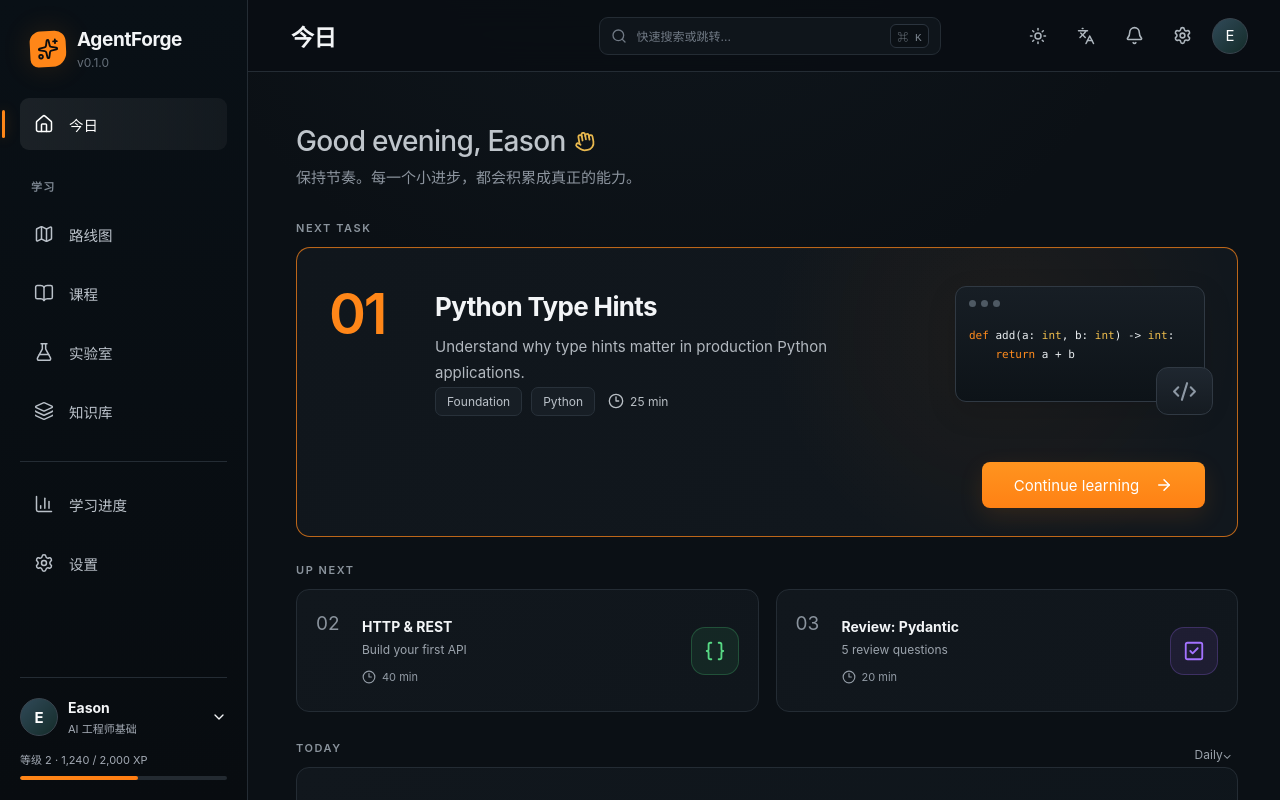
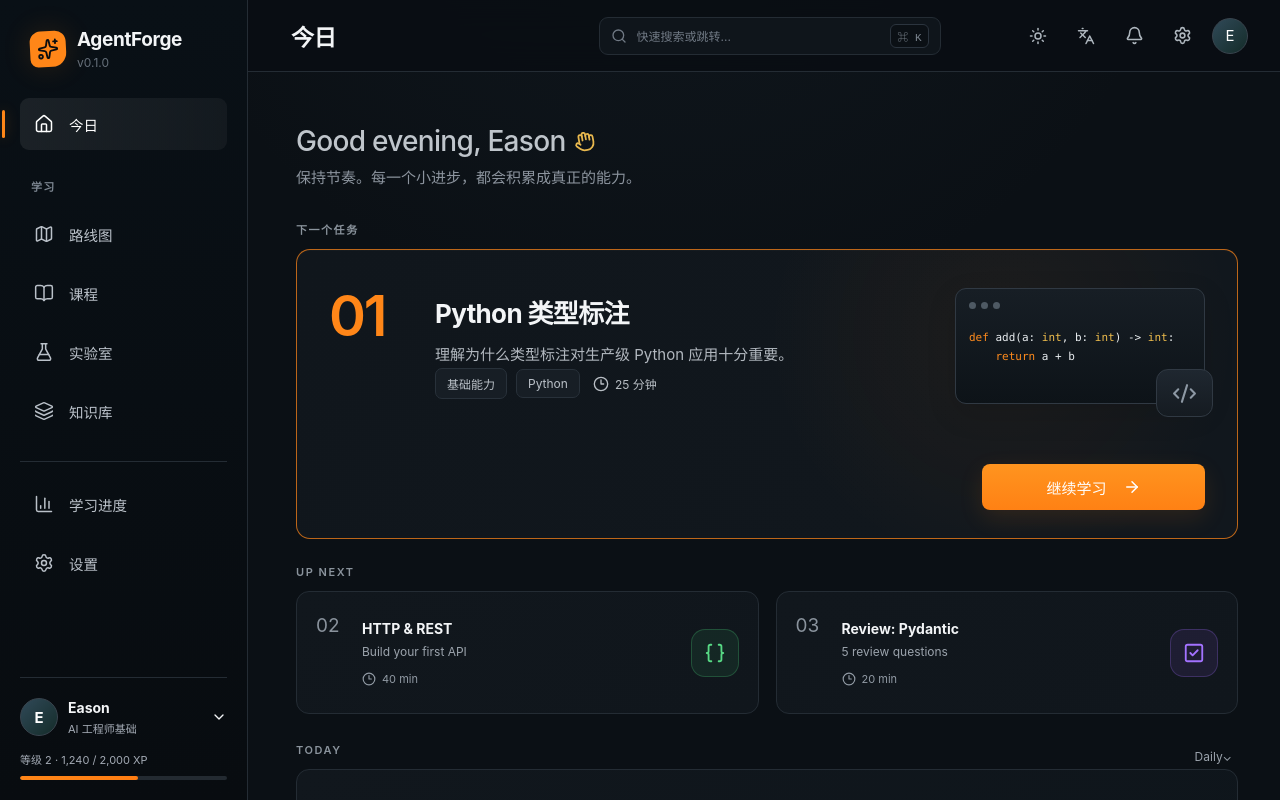
Before and after one commit to LumosMaxima12/AgentForge, a React (Vite) app in the folder apps/desktop/: page /today in a window 1280 px wide. Shown: the top 800 px of the page. Built offline with nearby package versions, Linux system fonts and the light colour scheme; no server answers.

Commit message:
feat: localize next task card

```diff
--- a/apps/desktop/src/features/today/components/NextTaskCard.tsx
+++ b/apps/desktop/src/features/today/components/NextTaskCard.tsx
@@ -1,19 +1,26 @@
 import { ArrowRight, Clock3, Code2 } from "lucide-react";
+import { useI18n } from "../../../i18n/I18nProvider";
 import type { TodayTask } from "../../../types/today";
 
 export function NextTaskCard({ task }: { task: TodayTask }) {
+  const { t } = useI18n();
+  const taskPrefix = `task.${task.id}`;
+
   return (
     <section className="task-section">
-      <div className="section-kicker">NEXT TASK</div>
+      <div className="section-kicker">{t("today.nextTask")}</div>
       <article className="next-task-card">
         <div className="task-number">{String(task.order).padStart(2, "0")}</div>
         <div className="task-copy">
-          <h2>{task.title}</h2>
-          <p>{task.description}</p>
+          <h2>{t(`${taskPrefix}.title`, undefined, task.title)}</h2>
+          <p>{t(`${taskPrefix}.description`, undefined, task.description)}</p>
           <div className="task-meta">
-            <span className="pill">{task.category}</span>
-            <span className="pill">{task.topic}</span>
-            <span className="meta-time"><Clock3 size={16} /> {task.estimated_minutes} min</span>
+            <span className="pill">{t(`${taskPrefix}.category`, undefined, task.category)}</span>
+            <span className="pill">{t(`${taskPrefix}.topic`, undefined, task.topic)}</span>
+            <span className="meta-time">
+              <Clock3 size={16} />
+              {t("today.minute", { count: task.estimated_minutes })}
+            </span>
           </div>
         </div>
         <div className="code-preview" aria-hidden="true">
@@ -23,7 +30,7 @@ export function NextTaskCard({ task }: { task: TodayTask }) {
           <div className="code-badge"><Code2 size={25} /></div>
         </div>
         <button className="primary-button" type="button">
-          Continue learning <ArrowRight size={18} />
+          {t("today.continueLearning")} <ArrowRight size={18} />
         </button>
       </article>
     </section>
```
